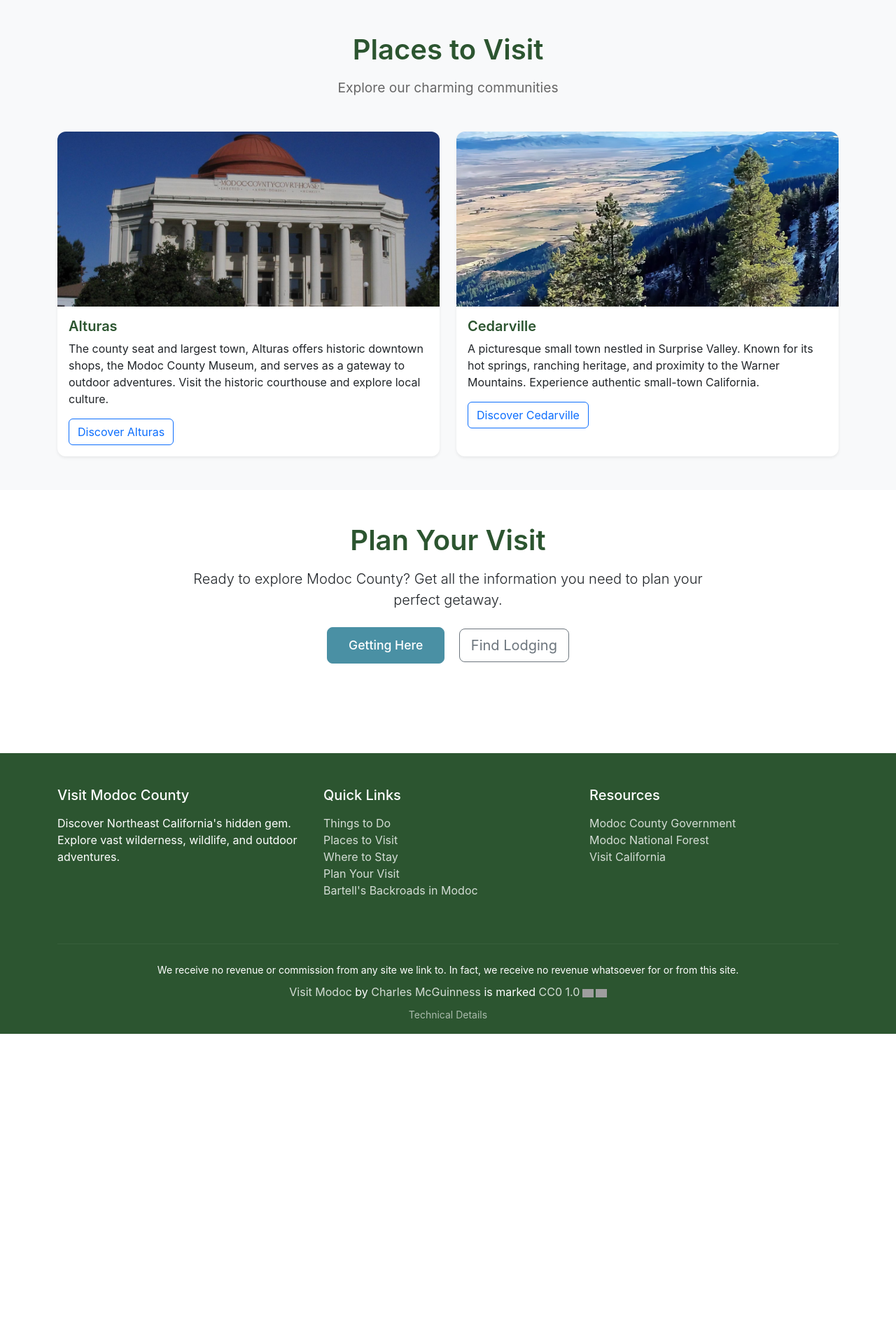
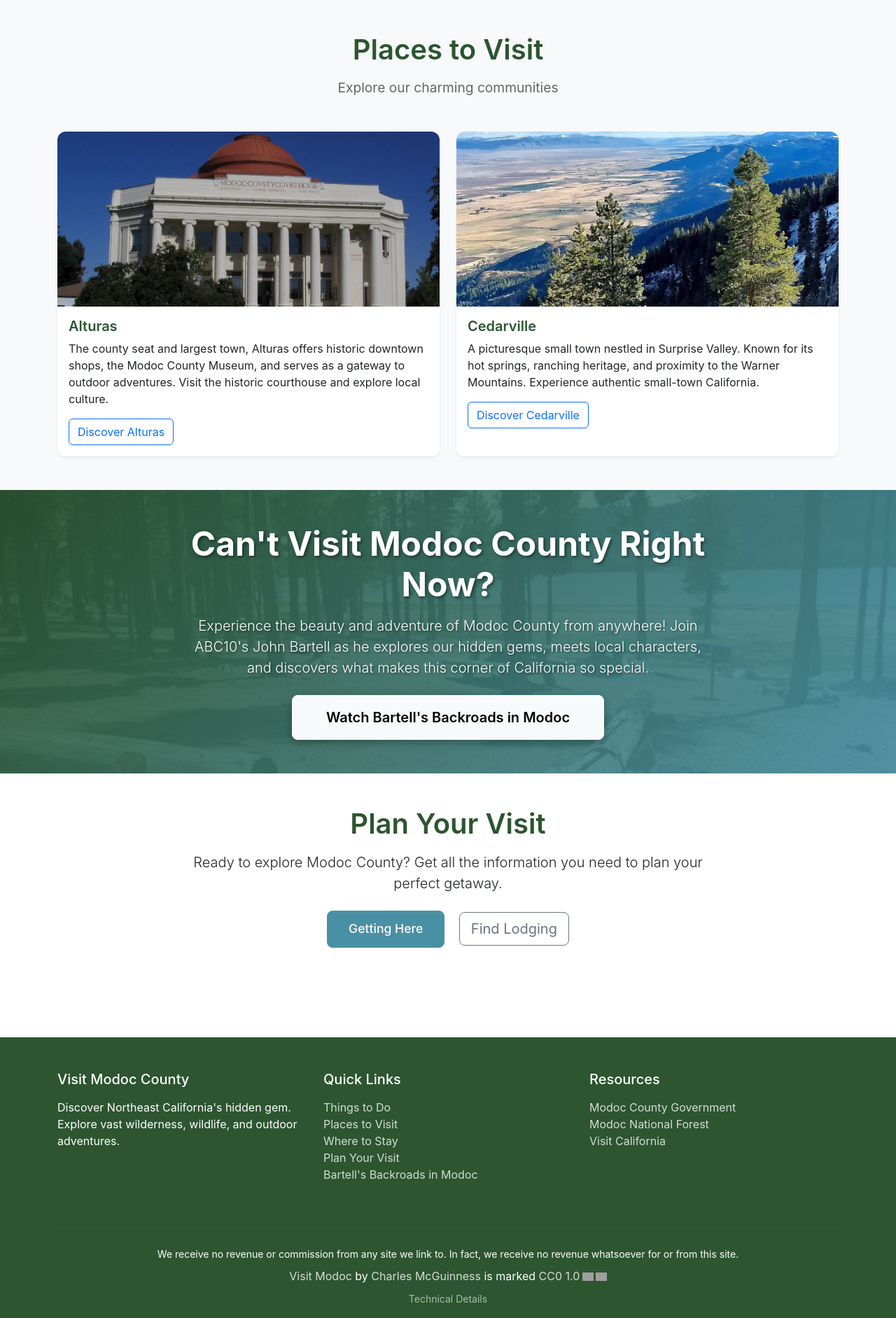
Before and after one commit to cmcguinness/VisitModoc, a Flask app: page / in a window 1280 px wide. Shown: the part 1887-3770 px from the top of the page at 70% size. Before the commit the page ends 3364 px from the top, so only its background shows below. Run offline with Flask 3, Linux system fonts and the light colour scheme; grey boxes are pictures that could not be loaded.

Commit message:
Put bartell's backroads on home page

```diff
--- a/templates/index.html
+++ b/templates/index.html
@@ -107,6 +107,19 @@
     </div>
 </section>
 
+<!-- Bartell's Backroads Callout -->
+<section class="py-5" style="background: linear-gradient(135deg, rgba(44, 85, 48, 0.9), rgba(74, 144, 164, 0.9)), url('{{ url_for('static', filename='Modoc-NF-01.jpg') }}'); background-size: cover; background-position: center; background-attachment: fixed;">
+    <div class="container">
+        <div class="row">
+            <div class="col-lg-8 mx-auto text-center text-white">
+                <h2 class="display-5 fw-bold mb-3" style="text-shadow: 2px 2px 4px rgba(0,0,0,0.5);">Can't Visit Modoc County Right Now?</h2>
+                <p class="lead mb-4" style="text-shadow: 1px 1px 3px rgba(0,0,0,0.5);">Experience the beauty and adventure of Modoc County from anywhere! Join ABC10's John Bartell as he explores our hidden gems, meets local characters, and discovers what makes this corner of California so special.</p>
+                <a href="/bartells-backroads" class="btn btn-light btn-lg px-5 py-3" style="font-weight: 600; box-shadow: 0 4px 12px rgba(0,0,0,0.3);">Watch Bartell's Backroads in Modoc</a>
+            </div>
+        </div>
+    </div>
+</section>
+
 <!-- Call to Action Section -->
 <section class="py-5">
     <div class="container">
```
